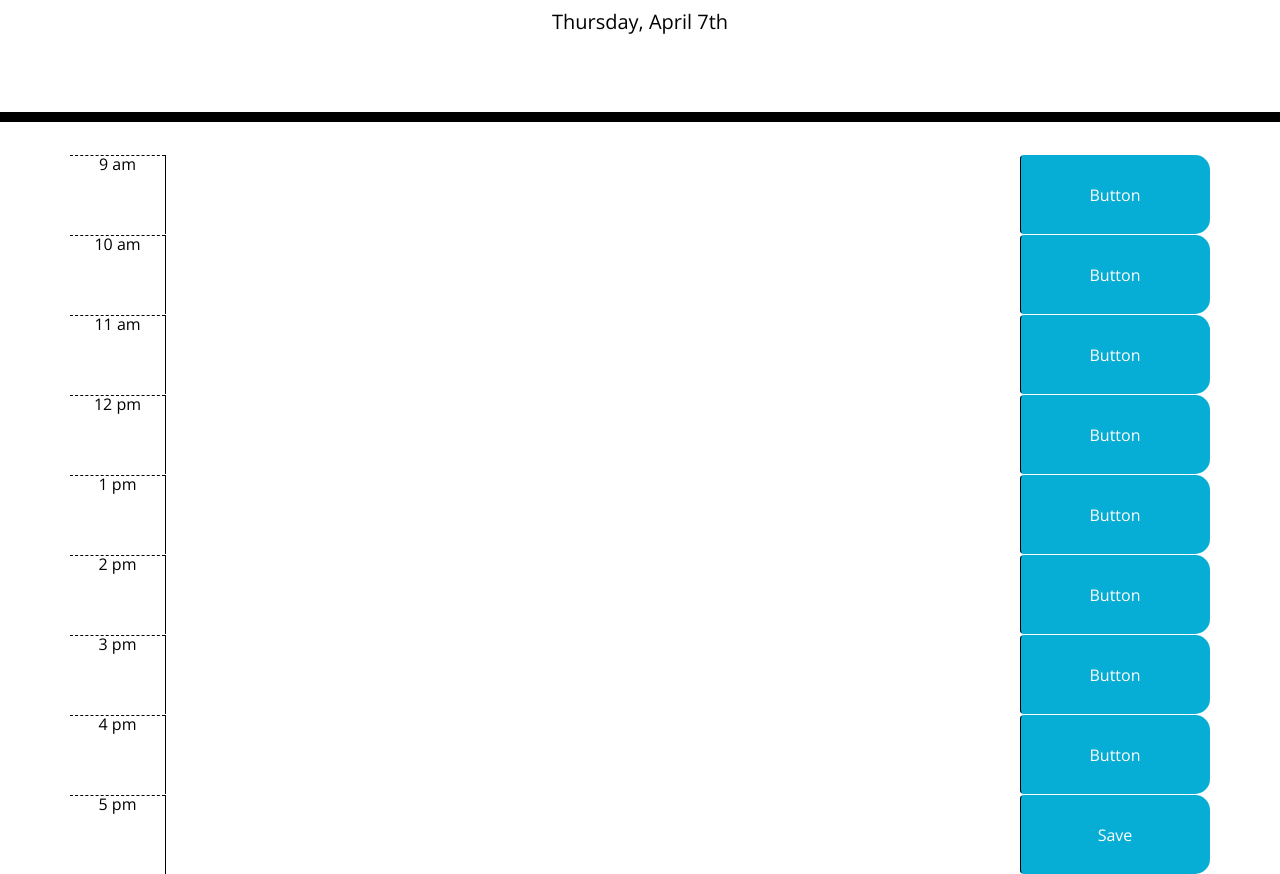
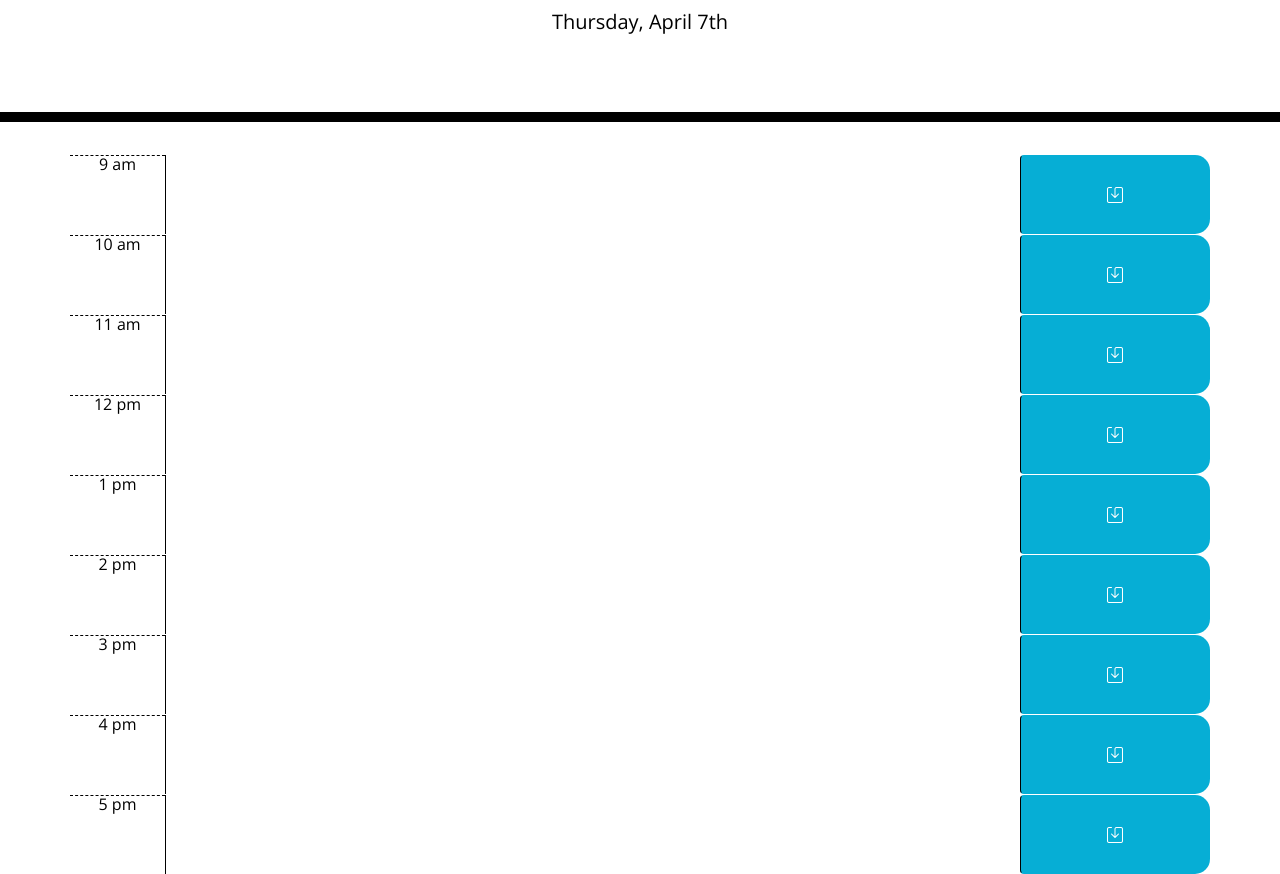
Before and after one commit to Tim-Zebra/05-Homework_Third-Party-APIs, a plain HTML site: page index.html in a window 1280 px wide. Shown: the part 182-1056 px from the top of the page. Drawn offline with nearby package versions, Linux system fonts and the light colour scheme.

Commit message:
added save icons to buttons.

```diff
--- a/index.html
+++ b/index.html
@@ -18,6 +18,7 @@
       href="https://fonts.googleapis.com/css?family=Open+Sans&display=swap"
       rel="stylesheet"
     />
+     <link rel="stylesheet" href="https://cdn.jsdelivr.net/npm/bootstrap-icons@1.7.2/font/bootstrap-icons.css">
     <link rel="stylesheet" href=".\assets\css\style.css" />
     <title>Work Day Scheduler</title>
   </head>
@@ -33,47 +34,47 @@
       <div class="row time-block" id="9">
         <div class="col-1 hour">9 am</div>
         <textarea class="col-9 description" type="text"></textarea>
-        <button class="col-2 btn saveBtn">Button</button>
+        <button class="col-2 btn saveBtn bi bi-save"></button>
       </div>
       <div class="row time-block" id="10">
         <div class="col-1 hour">10 am</div>
         <textarea class="col-9 description"></textarea>
-        <button class="col-2 btn saveBtn">Button</button>
+        <button class="col-2 btn saveBtn bi bi-save"></button>
       </div>
       <div class="row time-block" id="11">
         <div class="col-1 hour">11 am</div>
         <textarea class="col-9 description"></textarea>
-        <button class="col-2 btn saveBtn">Button</button>
+        <button class="col-2 btn saveBtn bi bi-save"></button>
       </div>
       <div class="row time-block" id="12">
         <div class="col-1 hour">12 pm</div>
         <textarea class="col-9 description"></textarea>
-        <button class="col-2 btn saveBtn">Button</button>
+        <button class="col-2 btn saveBtn bi bi-save"></button>
       </div>
       <div class="row time-block" id="13">
         <div class="col-1 hour">1 pm</div>
         <textarea class="col-9 description"></textarea>
-        <button class="col-2 btn saveBtn">Button</button>
+        <button class="col-2 btn saveBtn bi bi-save"></button>
       </div>
       <div class="row time-block" id="14">
         <div class="col-1 hour">2 pm</div>
         <textarea class="col-9 description"></textarea>
-        <button class="col-2 btn saveBtn">Button</button>
+        <button class="col-2 btn saveBtn bi bi-save"></button>
       </div>
       <div class="row time-block" id="15">
         <div class="col-1 hour">3 pm</div>
         <textarea class="col-9 description"></textarea>
-        <button class="col-2 btn saveBtn">Button</button>
+        <button class="col-2 btn saveBtn bi bi-save"></button>
       </div>
       <div class="row time-block" id="16">
         <div class="col-1 hour">4 pm</div>
         <textarea class="col-9 description"></textarea>
-        <button class="col-2 btn saveBtn">Button</button>
+        <button class="col-2 btn saveBtn bi bi-save"></button>
       </div>
       <div class="row time-block" id="17">
         <div class="col-1 hour">5 pm</div>
         <textarea class="col-9 description"></textarea>
-        <button class="col-2 btn saveBtn">Save</button>
+        <button class="col-2 btn saveBtn bi bi-save"></button>
       </div>
     </div>
 
```
